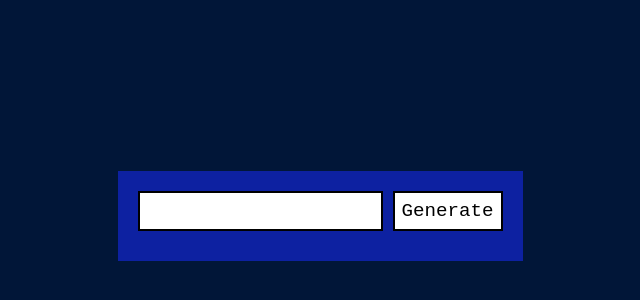
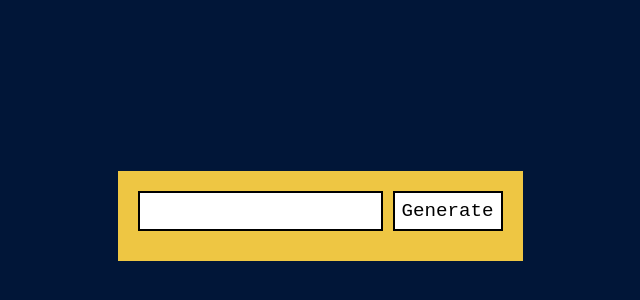
Before and after one commit to abdelhakezzitouni/QR-code-generator, a plain HTML site: page index.html in a window 1280 px wide. Shown: the part 184-484 px from the top of the page, without its empty margins (320-960 px from the left). Drawn offline with Linux system fonts and the light colour scheme.

Commit message:
Update style.css

```diff
--- a/style.css
+++ b/style.css
@@ -16,7 +16,7 @@ body{
 }
 
 .container{
-    background-color: #0d21a1;
+    background-color: #eec643;
     padding: 20px;
     display: flex;
     flex-direction: column;
```
